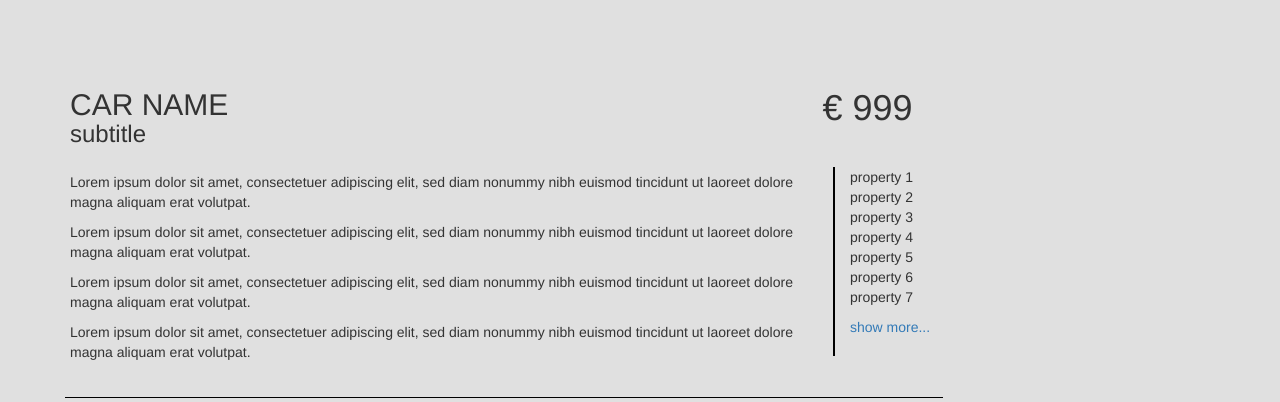
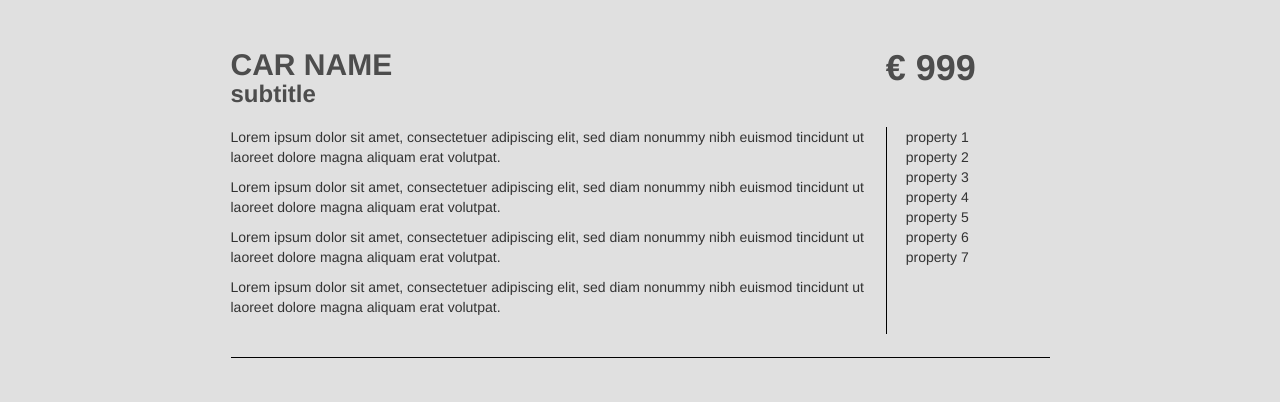
Before and after one commit to opuerto/geysir-test, a website: page index.html in a window 1280 px wide. Shown: the part 722-1124 px from the top of the page. Drawn offline with nearby package versions, Linux system fonts and the light colour scheme.

Commit message:
product page

```diff
--- a/index.html
+++ b/index.html
@@ -51,7 +51,6 @@
     <!-- /.container-fluid -->
   </nav>
   <section class="slideShow">
-
     <div id="carousel-example-generic" class="carousel slide" data-ride="carousel">
       <!-- Indicators -->
       <!--ol class="carousel-indicators">
@@ -87,7 +86,59 @@
     </a>
   </div>
   </section>
-<section class="car-details">
+  <section class="car__title">
+    <div class="container">
+      <div class="row">
+        <div class="car__title-container">
+          <div class="car__title--left">
+            <h2 class="heading-car-title">CAR NAME</h2>
+            <h3 class="heading-car-subtitle">subtitle</h3>
+          </div>
+          <div class="car__title--right">
+            <h1 class="price">€ 999</h1>
+          </div>
+        </div>
+      </div>
+    </div>
+  </section>
+  <section class="car__info">
+    <div class="container">
+      <div class="row">
+        <div class="car__info-container">
+            <div class="car__info-inner">
+                <div class="car__info--left">
+                  <ul>
+                    <li>Lorem ipsum dolor sit amet, consectetuer adipiscing elit, sed diam nonummy nibh euismod
+  tincidunt ut laoreet dolore magna aliquam erat volutpat.</li>
+                    <li>Lorem ipsum dolor sit amet, consectetuer adipiscing elit, sed diam nonummy nibh euismod
+  tincidunt ut laoreet dolore magna aliquam erat volutpat.</li>
+                    <li>Lorem ipsum dolor sit amet, consectetuer adipiscing elit, sed diam nonummy nibh euismod
+  tincidunt ut laoreet dolore magna aliquam erat volutpat.</li>
+                    <li>Lorem ipsum dolor sit amet, consectetuer adipiscing elit, sed diam nonummy nibh euismod
+  tincidunt ut laoreet dolore magna aliquam erat volutpat.</li>
+
+                  </ul>
+                </div>
+                <div class="car__info--middle">
+                </div>
+                <div class="car__info--right">
+                  <ul>
+                    <li>property 1</li>
+                    <li>property 2</li>
+                    <li>property 3</li>
+                    <li>property 4</li>
+                    <li>property 5</li>
+                    <li>property 6</li>
+                    <li>property 7</li>
+                  </ul>
+                </div>
+            </div>
+        </div>
+      </div>
+    </div>
+  </section>
+
+  <!--section class="car-details">
       <div class="container">
         <div class="row">
           <div class="col-md-7">
@@ -134,7 +185,7 @@
 
       </div>
 
-</section>
+</section-->
 </body>
 
 </html>
--- a/sass/pages/_product.scss
+++ b/sass/pages/_product.scss
@@ -1,49 +1,106 @@
-.car-details {
+
+.car__info {
+  &-container {
+    width: 70%;
+    margin: 0 auto;
+
+  }
+
+  &-inner {
+    margin-top: 2rem;
+    margin-bottom: 3rem;
+    padding-bottom: 3rem;
+    position: relative;
+    border-bottom: 1px solid black;
+    min-height: 10rem;
+      &:after {
+      content: "";
+      display: table;
+      clear: both;
+    }
+
+    ul {
+      list-style: none;
+      padding: 0;
+      margin: 0;
+    }
+  }
+
+  &--left {
+    width: 80%;
+    float: left;
+    ul {
+      li {
+        padding: 0rem 2rem 1rem 0 ;
+      }
+    }
+  }
+
+  &--middle {
+
+          height: 90%;
+       width: 1px;
+       background: black;
+       top: 0;
+       left: 5rem;
+       position: absolute;
+       left: 80%;
+
+
+
+  }
+
+  &--right {
+    width: 19.8%;
+    float: left;
+
+    ul {
+      li {
+        padding: 0 2rem 0 2rem;
+      }
+    }
+  }
+}
+
+.car__title {
+
   .heading-car-title {
+    text-transform: uppercase;
+    font-weight: 700;
+    color:$color-dark-gray;
     margin-bottom: 0;
     padding-bottom: 0;
   }
 
   .heading-car-subtitle {
+    font-weight: 700;
     margin-top: 0;
     padding-top: 0;
     margin-bottom: 0;
     padding-bottom: 0;
+    color:$color-dark-gray;
   }
 
-  ul {
-    padding: 0;
+  .price {
+    font-weight: 700;
+    color:$color-dark-gray;
+  }
+  &-container {
+    width: 70%;
+    margin: 0 auto;
+    &:after {
+    content: "";
+    display: table;
+    clear: both;
+  }
   }
 
-  li {
-    list-style: none;
-    }
-  padding: 4rem;
-
-  .horizontal-line {
-    margin-top: 2rem;
-    margin-left: 1rem;
-    background-color: black;
-    width: 75%;
-    height: 1px;
+  &--left {
+    width: 80%;
+    float: left;
   }
-
-  .vertical-line {
-    &::before {
-      content: '';
-      width: 0;
-      height: 90%;
-      position: absolute;
-      border: .5px solid black;
-      top: 0;
-      right: 0;
-    }
-
-  }
-  &--left {
-    min-height: 16rem;
-    li {
-      padding: .5rem 0;
-    }
+  &--right {
+    width: 20%;
+    float: left;
   }
 }
```
Also changed, not shown: css/style.css. Lines whose indentation alone changed are shown as unchanged.
